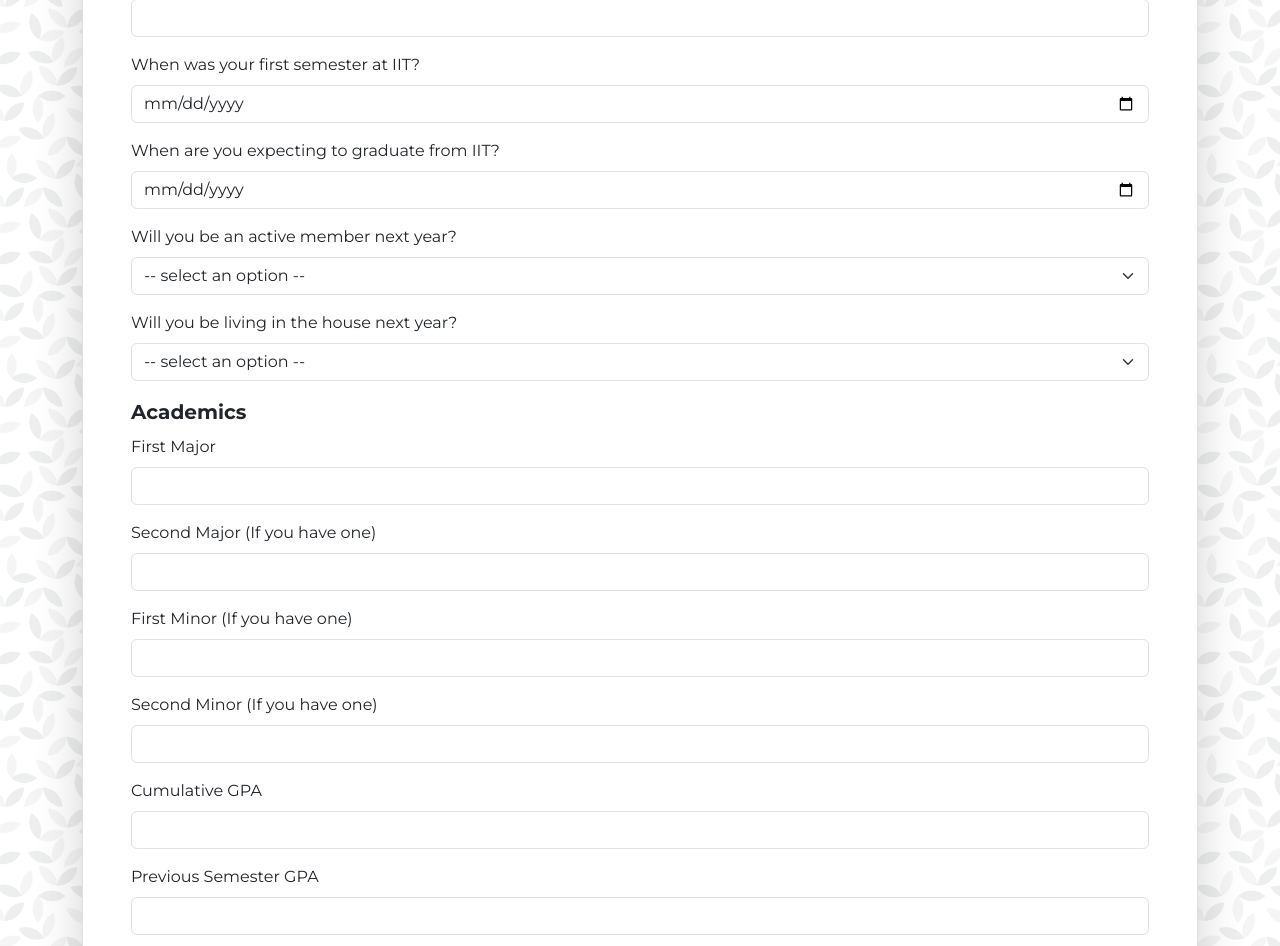
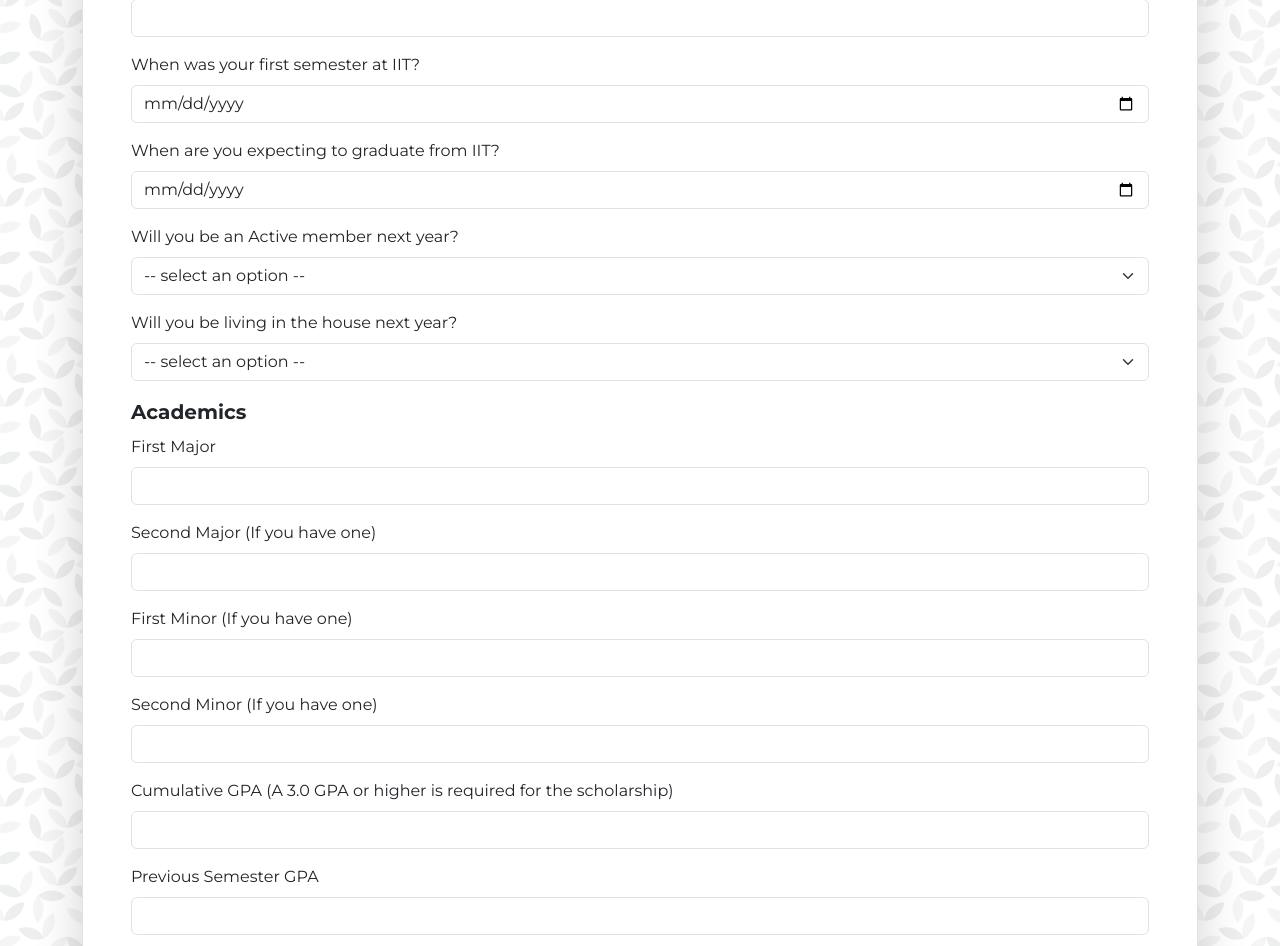
Before and after one commit to bschultz99/cks, a Flask app: template templates/application.html in a window 1280 px wide. Shown: the part 237-1183 px from the top of the page. Run offline with Flask 3, Linux system fonts and the light colour scheme; the template is opened without the code that fills it, so the values that code supplies are empty; some libraries are stand-ins or nearby versions; some web fonts are replaced.

Commit message:
Small fix

```diff
--- a/main.py
+++ b/main.py
@@ -264,8 +264,8 @@ if __name__ == "__main__":
                                 password=os.getenv("POSTGRES_PASSWORD"),
                                 port=os.getenv("PGPORT"))
         cursor = conn.cursor()
-        #cursor.execute("DROP TABLE IF EXISTS applications CASCADE;")
-        #conn.commit()
+        cursor.execute("DROP TABLE IF EXISTS applications CASCADE;")
+        conn.commit()
         cursor.execute(CREATE_TABLES)
         conn.commit()
         code_executed = True
--- a/queries.py
+++ b/queries.py
@@ -15,7 +15,7 @@ CREATE TABLE IF NOT EXISTS applications (
     a_number VARCHAR(255),
     first_semester DATE,
     estimated_graduation DATE,
-    active_next_year BOOLEAN,
+    active_next_year VARCHAR(255),
     live_in_house BOOLEAN,
     first_major VARCHAR(255),
     second_major VARCHAR(255),
--- a/templates/application.html
+++ b/templates/application.html
@@ -33,10 +33,11 @@
                         <div class="mb-3"><label class="form-label" for="a_number">A Number</label><input class="form-control" type="text" id="a_number" name="a_number" required="" minlength="7" maxlength="11"></div>
                         <div class="mb-3"><label class="form-label" for="first_semester">When was your first semester at IIT?</label><input class="form-control" name="first_semester" id="first_semester" type="date" required=""></div>
                         <div class="mb-3"><label class="form-label" for="estimated_graduation">When are you expecting to graduate from IIT?</label><input class="form-control" name="estimated_graduation" id="estimated_graduation" type="date" required=""></div>
-                        <div class="mb-3"><label class="form-label" for="active_next_year">Will you be an active member next year?</label><select class="form-select" name="active_next_year" id="active_next_year" required="">
+                        <div class="mb-3"><label class="form-label" for="active_next_year">Will you be an Active member next year?</label><select class="form-select" name="active_next_year" id="active_next_year" required="">
                                 <option disabled selected value> -- select an option -- </option>
                                 <option value="No">No</option>
                                 <option value="Yes">Yes</option>
+                                <option value="Half">Yes - 1 Semester</option>
                             </select></div>
                         <div class="mb-3"><label class="form-label" for="live_in_house">Will you be living in the house next year?</label><select class="form-select" id="live_in_house" name="live_in_house" required="">
                                 <option disabled selected value> -- select an option -- </option>
@@ -49,7 +50,7 @@
                         <div class="mb-3"><label class="form-label" for="second_major">Second Major (If you have one)</label><input class="form-control" type="text" name="second_major" id="second_major"></div>
                         <div class="mb-3"><label class="form-label" for="first_minor">First Minor (If you have one)</label><input class="form-control" type="text" name="first_minor" id="first_minor"></div>
                         <div class="mb-3"><label class="form-label" for="second_minor">Second Minor (If you have one)</label><input class="form-control" type="text" name="second_minor" id="second_minor"></div>
-                        <div class="mb-3"><label class="form-label" for="cumulative_gpa">Cumulative GPA</label><input class="form-control" type="number" id="cumulative_gpa" name="cumulative_gpa" required="" min="0.0" max="4.0" step=".01"></div>
+                        <div class="mb-3"><label class="form-label" for="cumulative_gpa">Cumulative GPA (A 3.0 GPA or higher is required for the scholarship)</label><input class="form-control" type="number" id="cumulative_gpa" name="cumulative_gpa" required="" min="0.0" max="4.0" step=".01"></div>
                         <div class="mb-3"><label class="form-label" for="previous_gpa">Previous Semester GPA</label><input class="form-control" type="number" id="previous_gpa" name="previous_gpa" required="" min="0.0" max="4.0" step=".01"></div>
                     </div>
                     <div id="Fraternity"><label class="form-label" style="font-weight: bold;font-size: 20px;">Fraternity</label>
```
